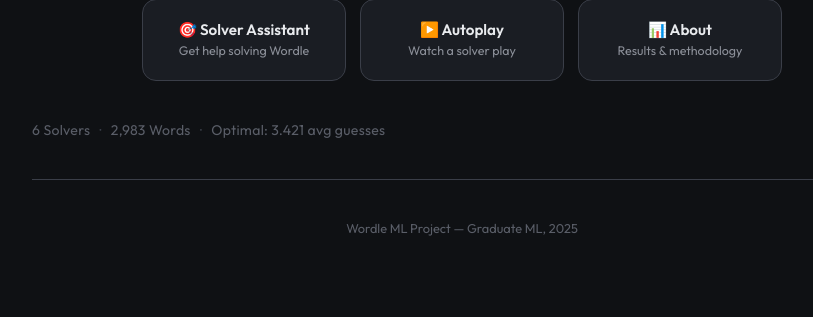
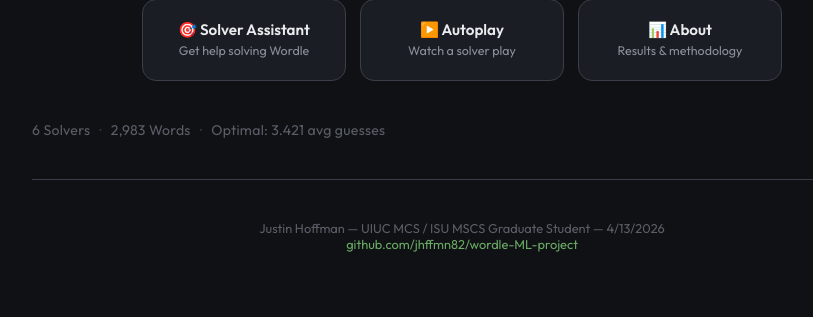
Before and after one commit to jhffmn82/wordle-ML-project, a Flask app: page / in a window 1280 px wide. Shown: the part 462-779 px from the top of the page, without its empty margins (178-991 px from the left). Run offline with Flask 3, Linux system fonts and the light colour scheme.

Commit message:
Update web/templates/index.html

```diff
--- a/web/templates/index.html
+++ b/web/templates/index.html
@@ -801,7 +801,8 @@
   </div>
 
   <div class="footer">
-    Wordle ML Project — Graduate ML, 2025
+    Justin Hoffman — UIUC MCS / ISU MSCS Graduate Student — 4/13/2026<br>
+    <a href="https://github.com/jhffmn82/wordle-ML-project" target="_blank">github.com/jhffmn82/wordle-ML-project</a>
   </div>
 </div>
 
```
